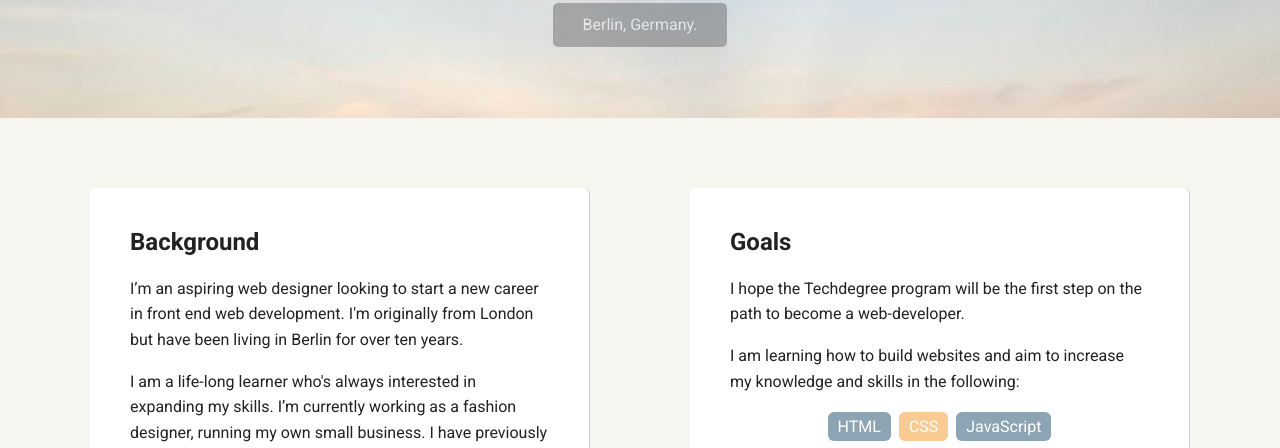
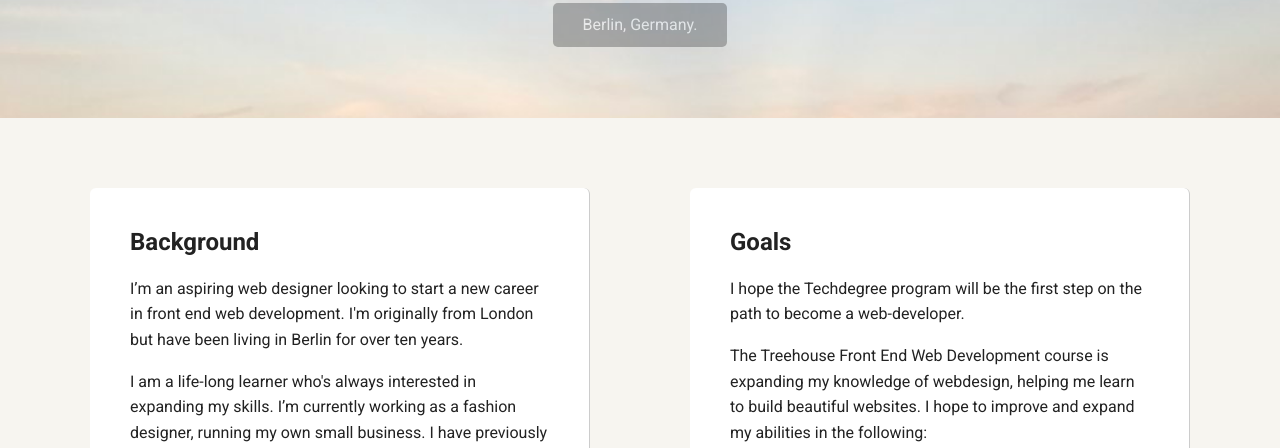
Before and after one commit to jamescastle80/portfolio_update_v1, a plain HTML site: page index.html in a window 1280 px wide. Shown: the part 352-800 px from the top of the page. Drawn offline with Linux system fonts and the light colour scheme; a web font is replaced by a local one.

Commit message:
updated text in goals section

```diff
--- a/index.html
+++ b/index.html
@@ -33,7 +33,7 @@
       <sction class="card">
         <h2 class="card-title">Goals</h2>
         <p>I hope the Techdegree program will be the first step on the path to become a web-developer.</p>
-        <p>I am learning how to build websites and aim to increase my knowledge and skills in the following:</p>
+        <p>The Treehouse Front End Web Development course is expanding my knowledge of webdesign, helping me learn to build beautiful websites. I hope to improve and expand my abilities in the following:</p>
         <ul class="skills">
           <li>HTML</li>
           <li>CSS</li>
```
